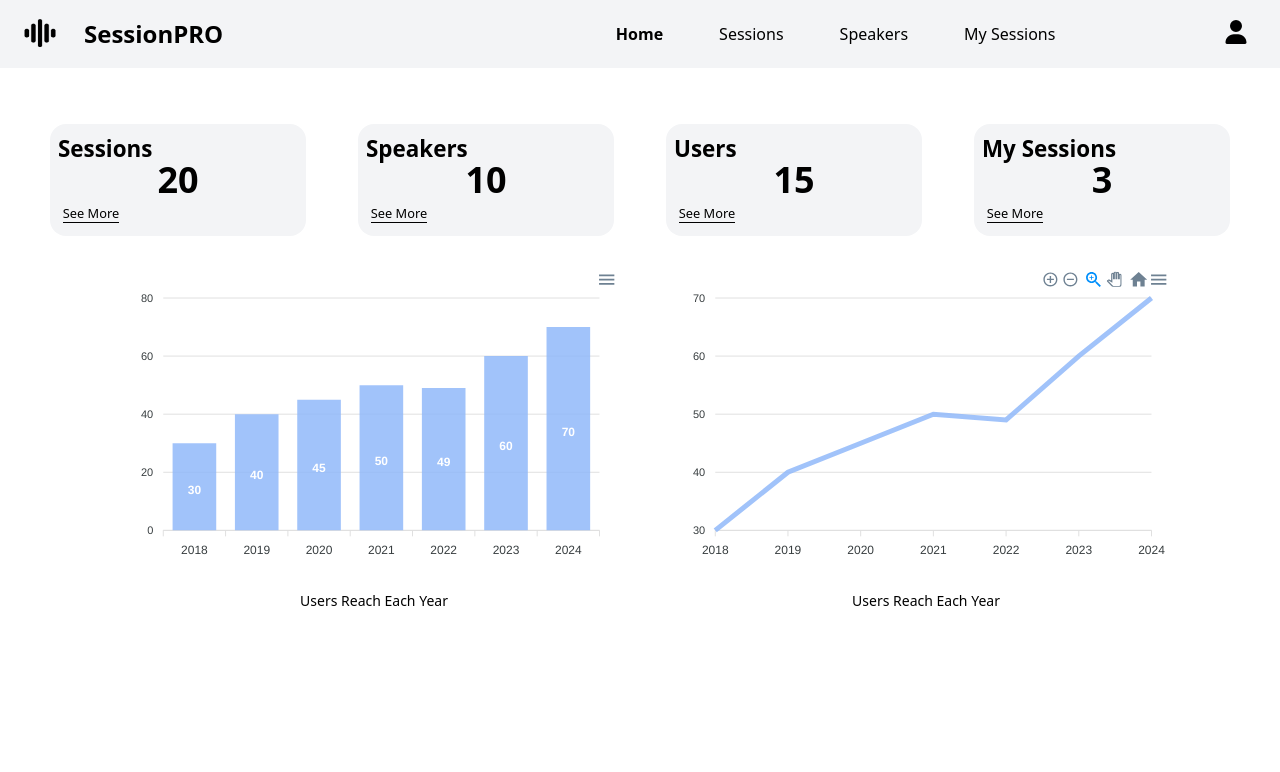
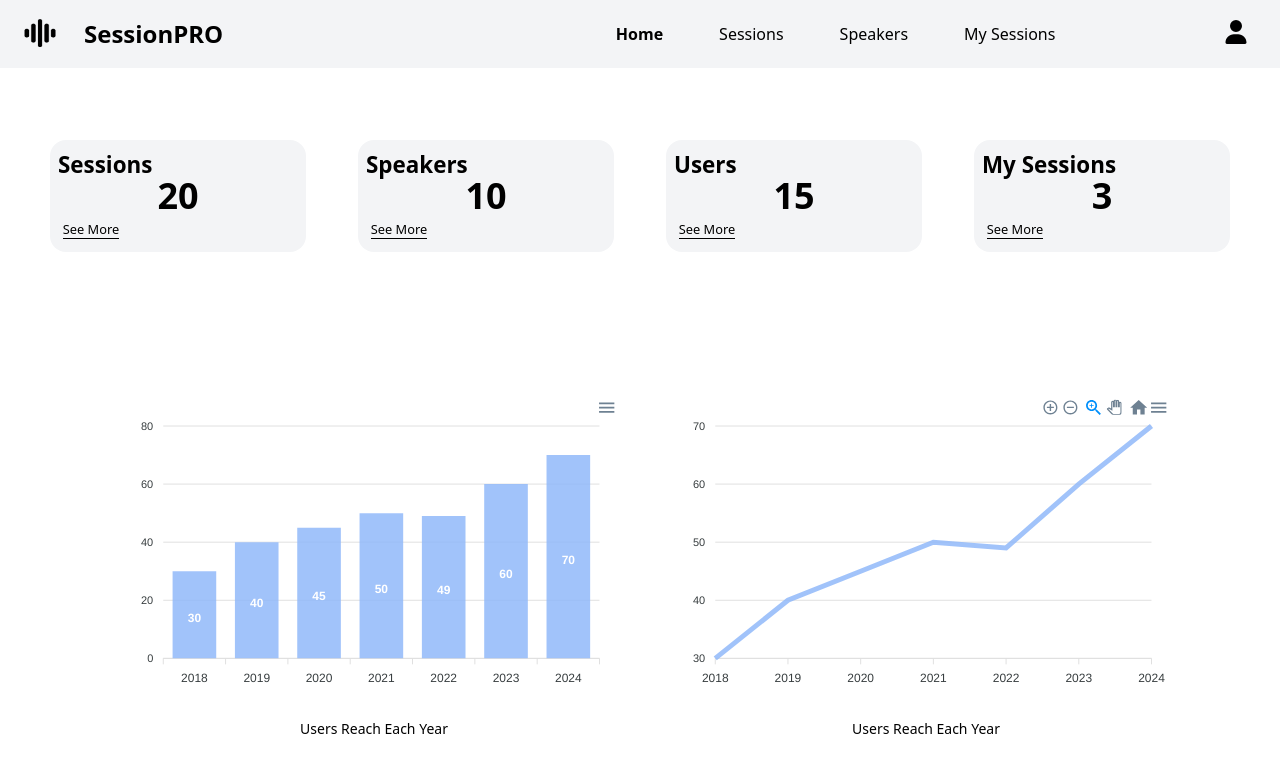
Before and after one commit to chamithKavinda/SessionPRO-Frontend, a React (Vite) app: page /userdashboard in a window 1280 px wide. Shown: the top 772 px of the page. Built offline with nearby package versions, Linux system fonts and the light colour scheme; no server answers; sample sign-in values are in the browser's storage.

Commit message:
project updated

```diff
--- a/src/components/ChartContainer.tsx
+++ b/src/components/ChartContainer.tsx
@@ -11,7 +11,7 @@ interface ChartContainerProps {
 
 const ChartContainer: React.FC<ChartContainerProps> = ({ options, series, type, title }) => {
   return (
-    <div className="flex flex-col items-center bg-white p-4 rounded-md w-full lg:w-1/2">
+    <div className="flex flex-col mt-28 items-center bg-white p-4 rounded-md w-full lg:w-1/2">
       <Chart options={options} series={series} type={type} width="500" height="300" />
       <h3 className="text-center mt-2 text-sm">{title}</h3>
     </div>
--- a/src/components/DashboardCard.tsx
+++ b/src/components/DashboardCard.tsx
@@ -11,7 +11,7 @@ const Card: React.FC<CardProps> = ({ count, label, navigateTo }) => {
   const navigate = useNavigate();
 
   return (
-    <div className="div h-[7em] w-[16em] bg-gray-100 m-auto rounded-[1em] relative group p-2 z-0 overflow-hidden" onClick={() => navigate(navigateTo)}>
+    <div className="div h-[7em] w-[16em] mt-4 bg-gray-100 m-auto rounded-[1em] relative group p-2 z-0 overflow-hidden" onClick={() => navigate(navigateTo)}>
       <div className="h-[7em] w-[7em] bg-[#5b97f7] rounded-full absolute bottom-full -left-[3.5em] group-hover:scale-[550%] z-[-1] duration-[400ms]"></div>
       <div className="h-[6em] w-[6em] bg-[#5acdff] rounded-full absolute bottom-full -left-[3.5em] group-hover:scale-[400%] z-[-1] duration-[400ms]"></div>
       <div className="h-[5em] w-[5em] bg-[#996dff] rounded-full absolute bottom-full -left-[3.5em] group-hover:scale-[300%] z-[-1] duration-[400ms]"></div>
--- a/src/components/admin/AdminSessionCard.tsx
+++ b/src/components/admin/AdminSessionCard.tsx
@@ -46,7 +46,7 @@ const SessionCard: React.FC<SessionCardProps> = ({ session, isRegistered, handle
   return (
     <article
   key={session.sessionID}
-  className="w-[250px] h-[350px] mx-auto transition-transform duration-300 transform hover:translate-y-[-10px] hover:shadow-[0_20px_50px_rgba(0,0,0,0.2)] rounded-xl shadow-2xl hover:bg-[length:400%_400%] hover:[animation-duration:_4s]"
+  className="w-[250px] h-[400px] mx-auto transition-transform duration-300 transform hover:translate-y-[-10px] hover:shadow-[0_20px_50px_rgba(0,0,0,0.2)] rounded-xl shadow-2xl hover:bg-[length:400%_400%] hover:[animation-duration:_4s]"
 >
       <div className="relative">
         {!isRegistered && (
--- a/src/components/user/UserSessionCard.tsx
+++ b/src/components/user/UserSessionCard.tsx
@@ -30,7 +30,7 @@ const UserSessionCard: React.FC<SessionCardProps> = ({ session, isRegistered })
   return (
     <article
       key={session.sessionID}
-      className="w-[250px] h-[350px] mx-auto transition-transform duration-300 transform hover:translate-y-[-10px] hover:shadow-[0_20px_50px_rgba(0,0,0,0.2)] rounded-xl shadow-2xl hover:bg-[length:400%_400%] hover:[animation-duration:_4s]"
+      className="w-[250px] h-[400px] mx-auto transition-transform duration-300 transform hover:translate-y-[-10px] hover:shadow-[0_20px_50px_rgba(0,0,0,0.2)] rounded-xl shadow-2xl hover:bg-[length:400%_400%] hover:[animation-duration:_4s]"
     >
       <div className="rounded-[10px] bg-white p-4 h-full !pt-20 sm:p-6">
         <time className="block text-xs -mt-12 text-gray-500">{formattedDate}</time>
```
Also changed, not shown: 1 other file (tests, documents, lock files or other folders).
